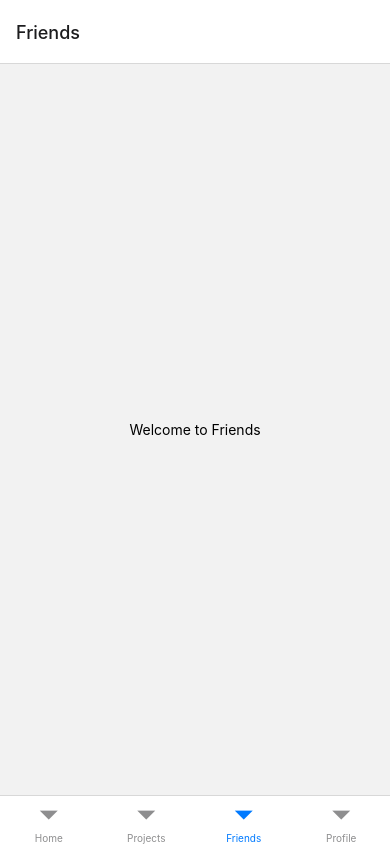
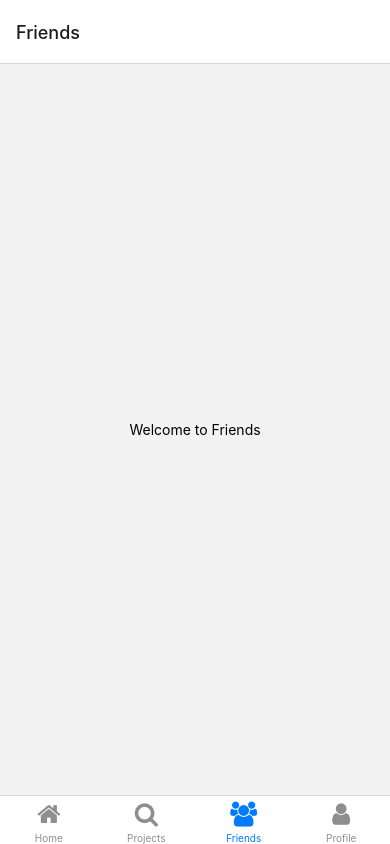
Before and after one commit to pabaill/X-Over, a React Native app: screen /Friends in a window 390 px wide. Built offline with nearby package versions, Linux system fonts and the light colour scheme.

Commit message:
Added icons to tabs

```diff
--- a/App.js
+++ b/App.js
@@ -1,10 +1,11 @@
-import { StatusBar } from 'expo-status-bar';
+// import { StatusBar } from 'expo-status-bar';
 import Home from './screens/Home';
 import Projects from './screens/Projects';
 import Friends from './screens/Friends';
 import Profile from './screens/Profile';
-import { StyleSheet, View } from 'react-native';
+import { StyleSheet } from 'react-native';
 
+import { FontAwesome } from '@expo/vector-icons';
 import { NavigationContainer } from '@react-navigation/native';
 import { createBottomTabNavigator } from '@react-navigation/bottom-tabs';
 
@@ -14,10 +15,34 @@ export default function App() {
   return (
     <NavigationContainer>
         <Tab.Navigator>
-          <Tab.Screen name="Home" component={Home} />
-          <Tab.Screen name="Projects" component={Projects} />
-          <Tab.Screen name="Friends" component={Friends} />
-          <Tab.Screen name="Profile" component={Profile} />
+          <Tab.Screen name="Home" component={Home} options={{
+              tabBarLabel: "Home",
+              tabBarIcon: ({ color, size }) => (
+                <FontAwesome name="home" color={color} size={size} />
+              ),
+            }}
+          />
+          <Tab.Screen name="Projects" component={Projects} options={{
+              tabBarLabel: "Projects",
+              tabBarIcon: ({ color, size }) => (
+                <FontAwesome name="search" color={color} size={size} />
+              ),
+            }}
+          />
+          <Tab.Screen name="Friends" component={Friends} options={{
+              tabBarLabel: "Friends",
+              tabBarIcon: ({ color, size }) => (
+                <FontAwesome name="users" color={color} size={size} />
+              ),
+            }}
+          />
+          <Tab.Screen name="Profile" component={Profile} options={{
+              tabBarLabel: "Profile",
+              tabBarIcon: ({ color, size }) => (
+                <FontAwesome name="user" color={color} size={size} />
+              ),
+            }}
+          />
         </Tab.Navigator>
     </NavigationContainer>
   );
--- a/package.json
+++ b/package.json
@@ -9,6 +9,7 @@
     "web": "expo start --web"
   },
   "dependencies": {
+    "@expo/vector-icons": "^13.0.0",
     "@expo/webpack-config": "^19.0.0",
     "@react-navigation/bottom-tabs": "^6.5.11",
     "@react-navigation/native": "^6.1.9",
```
Also changed, not shown: 1 other file (tests, documents, lock files or other folders).
